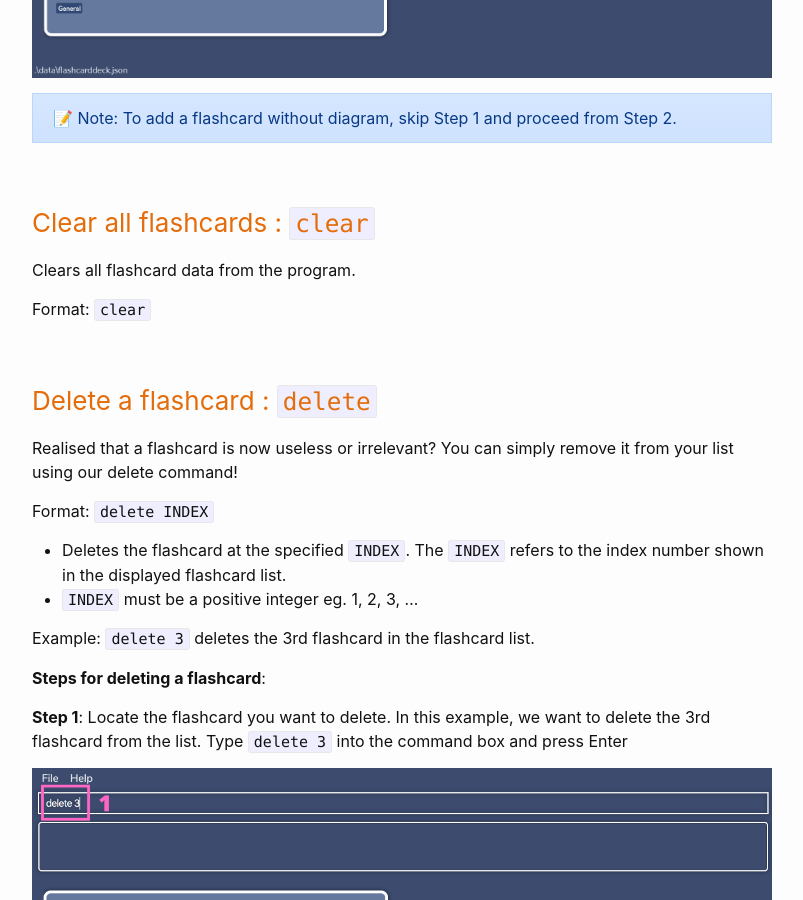
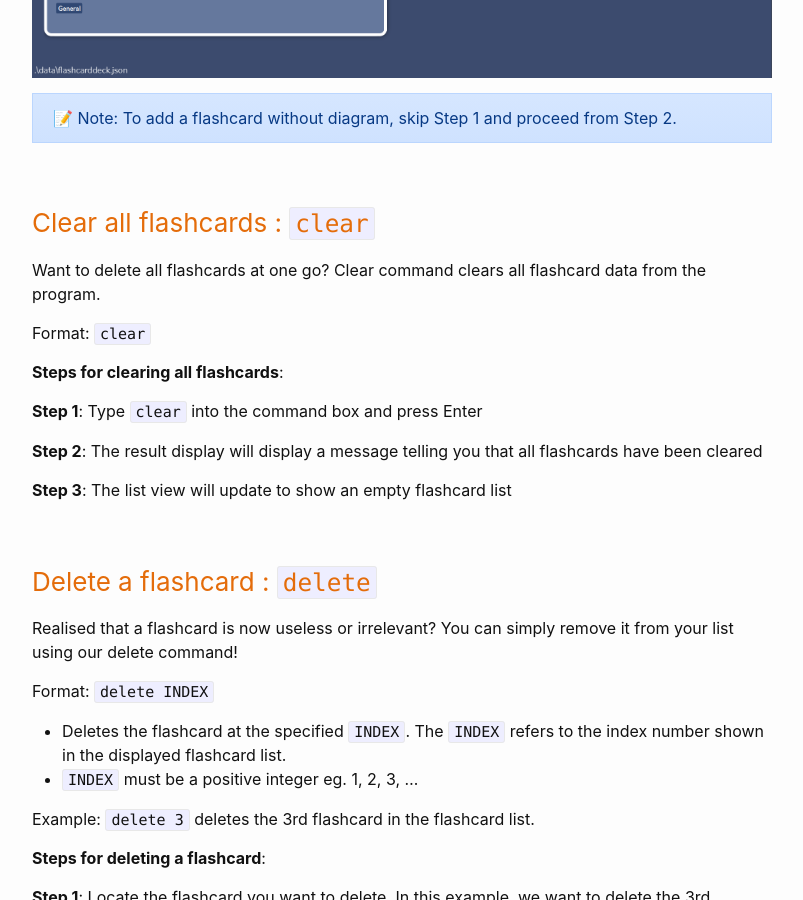
Before and after one commit to minzzelo/cs2101ug, a Jekyll site: the page built from docs/UserGuide.md, in a window 1280 px wide and 900 px high, scrolled down 7537 px. Shown: the whole window, without its empty margins (238-1041 px from the left). Built offline with Jekyll 4.4.1, drawn with Linux system fonts in a browser that asks for light colours; emoji names are drawn with the system emoji font.

Commit message:
Add steps for clearing flashcards

```diff
--- a/docs/UserGuide.md
+++ b/docs/UserGuide.md
@@ -177,10 +177,17 @@ To add a flashcard without diagram, skip Step 1 and proceed from Step 2.
 
 ### Clear all flashcards : `clear`
 
-Clears all flashcard data from the program.
+Want to delete all flashcards at one go? Clear command clears all flashcard data from the program.
 
 Format: `clear`
 
+**Steps for clearing all flashcards**:
+
+**Step 1**: Type `clear` into the command box and press Enter
+
+**Step 2**: The result display will display a message telling you that all flashcards have been cleared
+
+**Step 3**: The list view will update to show an empty flashcard list
 
 ### Delete a flashcard  : `delete`
 
```
